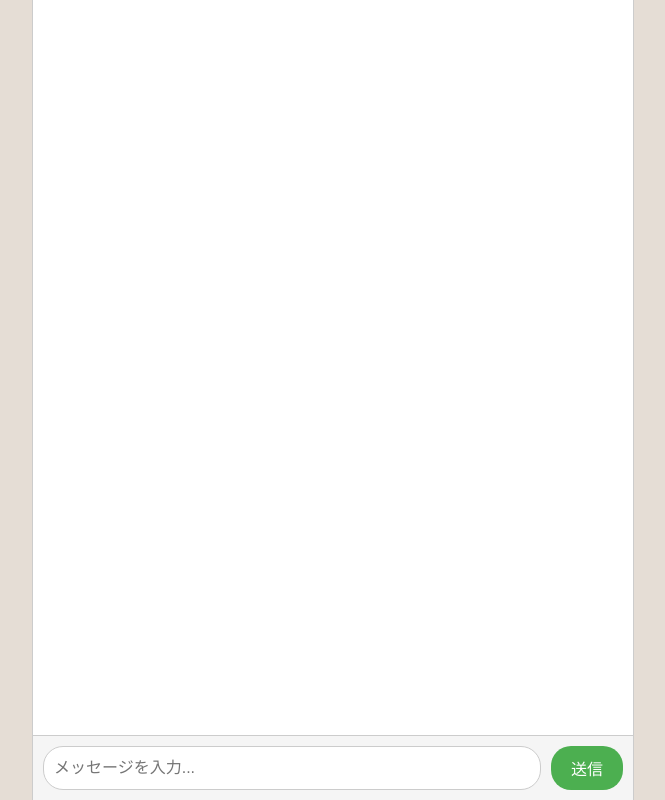
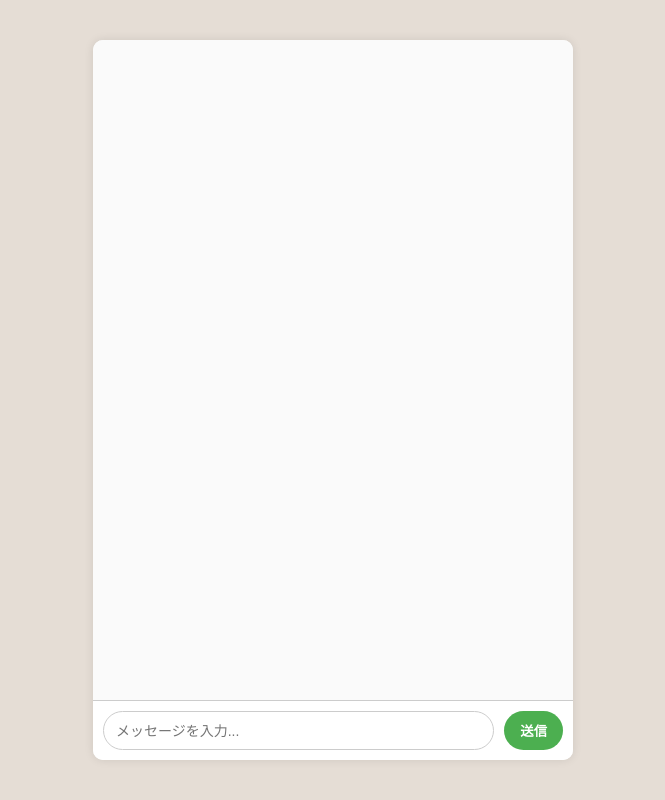
Before and after one commit to jayhi2024/webchatbot, a website: page index.html in a window 1280 px wide. Shown: the whole page, without its empty margins (307-972 px from the left). Drawn offline with Linux system fonts and the light colour scheme.

Commit message:
Update style.css

```diff
--- a/public/style.css
+++ b/public/style.css
@@ -1,69 +1,90 @@
+/* 背景全体 */
 body {
-  font-family: "Helvetica", sans-serif;
+  margin: 0;
+  font-family: 'Hiragino Kaku Gothic ProN', sans-serif;
   background: #e5ddd5;
-  margin: 0;
+  display: flex;
+  justify-content: center;
+  align-items: center;
+  height: 100vh;
 }
 
+/* チャット全体 */
 .chat-container {
+  width: 100%;
+  max-width: 480px;
+  height: 90vh;
+  background: #fdfdfd;
+  border-radius: 10px;
   display: flex;
   flex-direction: column;
-  height: 100vh;
-  max-width: 600px;
-  margin: auto;
-  background: #fff;
-  border-left: 1px solid #ccc;
-  border-right: 1px solid #ccc;
+  overflow: hidden;
+  box-shadow: 0 0 10px rgba(0,0,0,0.1);
 }
 
+/* チャット欄 */
 .chat-box {
-  flex-grow: 1;
+  flex: 1;
   padding: 15px;
   overflow-y: auto;
+  background: #fafafa;
 }
 
+/* メッセージの共通 */
 .message {
-  max-width: 70%;
+  max-width: 80%;
   margin-bottom: 10px;
-  padding: 10px;
-  border-radius: 10px;
+  padding: 10px 15px;
+  border-radius: 18px;
   line-height: 1.4;
+  white-space: pre-wrap;
+  word-wrap: break-word;
 }
 
-.user {
-  background-color: #dcf8c6;
+/* ユーザー（右） */
+.message.user {
+  background: #dcf8c6;
   align-self: flex-end;
-  text-align: right;
+  border-bottom-right-radius: 0;
 }
 
-.bot {
-  background-color: #fff;
-  border: 1px solid #ccc;
+/* Bot（左） */
+.message.bot {
+  background: #fff;
   align-self: flex-start;
+  border-bottom-left-radius: 0;
+  border: 1px solid #ddd;
 }
 
+/* 入力エリア */
 .input-area {
   display: flex;
   padding: 10px;
+  background: #fff;
   border-top: 1px solid #ccc;
-  background: #f5f5f5;
 }
 
 .input-area input {
-  flex-grow: 1;
-  padding: 10px;
-  font-size: 1rem;
+  flex: 1;
+  padding: 10px 12px;
   border: 1px solid #ccc;
   border-radius: 20px;
+  font-size: 14px;
   outline: none;
 }
 
 .input-area button {
   margin-left: 10px;
-  padding: 10px 20px;
-  font-size: 1rem;
-  background: #4CAF50;
-  color: white;
+  padding: 10px 16px;
   border: none;
   border-radius: 20px;
+  background-color: #4caf50;
+  color: white;
+  font-weight: bold;
   cursor: pointer;
+  transition: background 0.3s ease;
 }
+
+.input-area button:hover {
+  background-color: #45a049;
+}
```
